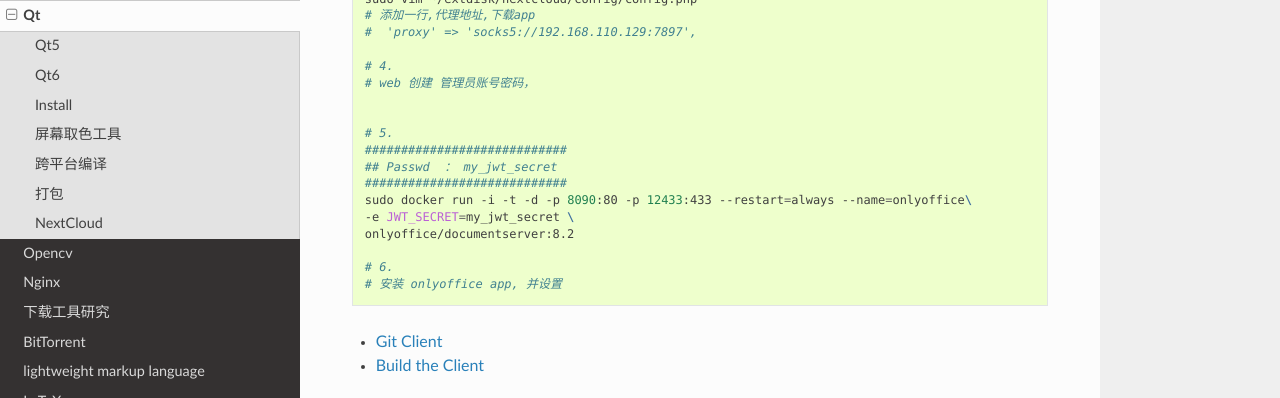
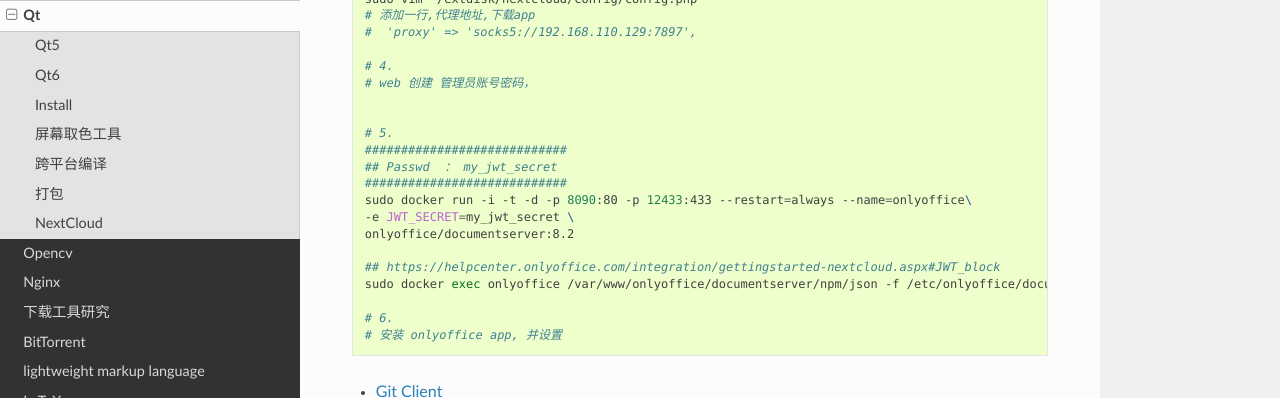
Before and after one commit to my-rds-store/my_space, a Sphinx documentation site: the page built from source/qt/index.rst, in a window 1280 px wide and 900 px high, scrolled down 2670 px, cut to the strip 0-398 px from the top of the window. Built offline with Sphinx 7.4.7 and the Read the Docs theme 3.1.0, drawn with Linux system fonts in a browser that asks for light colours.

Commit message:
update ...

```diff
--- a/source/qt/index.rst
+++ b/source/qt/index.rst
@@ -165,6 +165,9 @@ NextCloud
     -e JWT_SECRET=my_jwt_secret \
     onlyoffice/documentserver:8.2
 
+    ## https://helpcenter.onlyoffice.com/integration/gettingstarted-nextcloud.aspx#JWT_block
+    sudo docker exec onlyoffice /var/www/onlyoffice/documentserver/npm/json -f /etc/onlyoffice/documentserver/local.json 'services.CoAuthoring.secret.session.string'
+
     # 6.
     # 安装 onlyoffice app, 并设置
 
```
